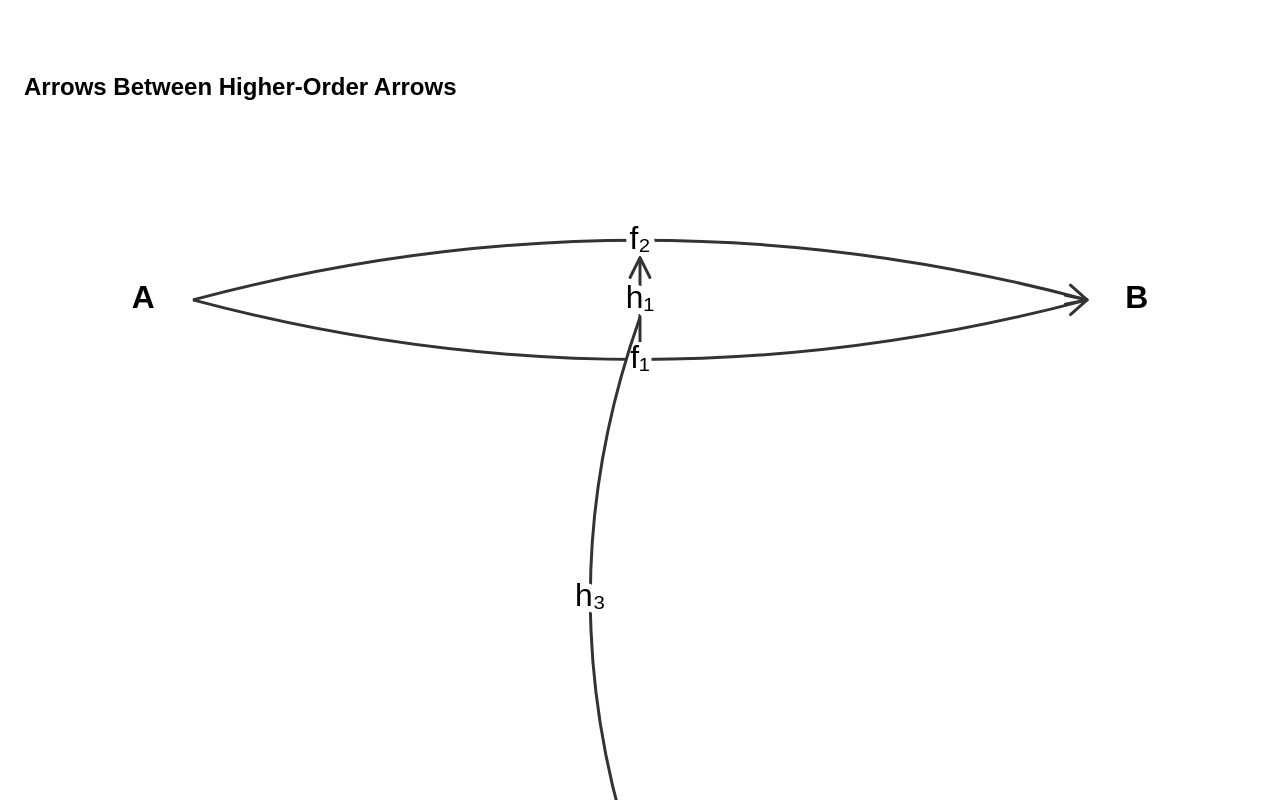
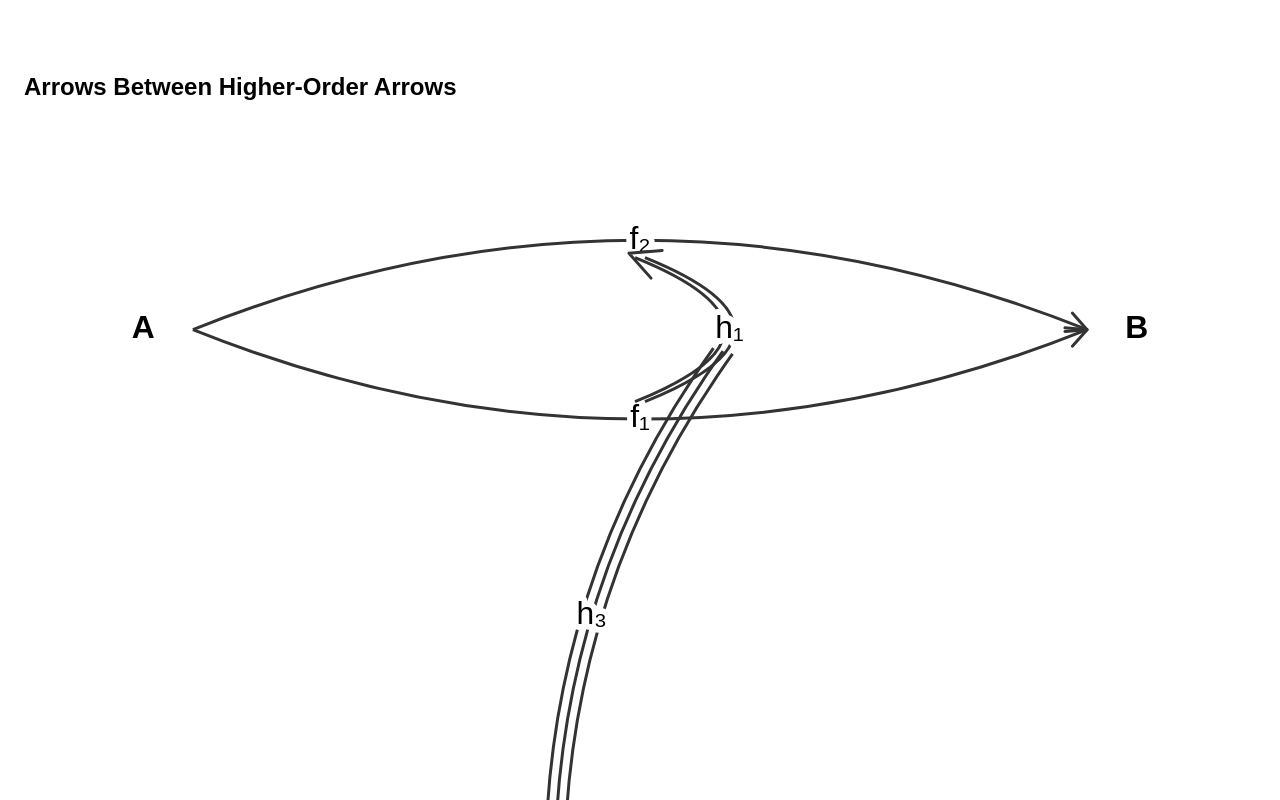
Before and after one commit to hotdocx/arrowgram, a React (Create React App) app in the folder src/: page / in a window 1280 px wide. Shown: the part 3180-3980 px from the top of the page. Built offline with nearby package versions, Linux system fonts and the light colour scheme.

Commit message:
feature: 2-arrows between arrows - arrow radius space - ok

```diff
--- a/src/App.jsx
+++ b/src/App.jsx
@@ -105,13 +105,15 @@ const higherOrderceptionSpec = `
     { "name": "D", "left": 600, "top": 400, "label": "D" }
   ],
   "arrows": [
-    { "name": "f1", "from": "A", "to": "B", "label": "f₁", "curve": -60 },
-    { "name": "f2", "from": "A", "to": "B", "label": "f₂", "curve": 60 },
+    { "name": "f1", "from": "A", "to": "B", "label": "f₁", "curve": -90 },
+    { "name": "f2", "from": "A", "to": "B", "label": "f₂", "curve": 90 },
     { "name": "g1", "from": "C", "to": "D", "label": "g₁", "curve": -60 },
     { "name": "g2", "from": "C", "to": "D", "label": "g₂", "curve": 60 },
-    { "name": "h1", "from": "f1", "to": "f2", "label": "h₁" },
-    { "name": "h2", "from": "g1", "to": "g2", "label": "h₂" },
-    { "name": "h3", "from": "h1", "to": "h2", "label": "h₃", "curve": -50, "style": { "head": { "name": "epi" } } }
+    { "name": "h1", "from": "f1", "to": "f2", "label": "h₁", "curve": -90,
+      "style": { "level": 2 }  },
+    { "name": "h2", "from": "g1", "to": "g2", "label": "h₂", "curve": 90  },
+    { "name": "h3", "from": "h1", "to": "h2", "label": "h₃", "curve": -50,
+      "style": { "level": 3 } }
   ]
 }
 `;
```
